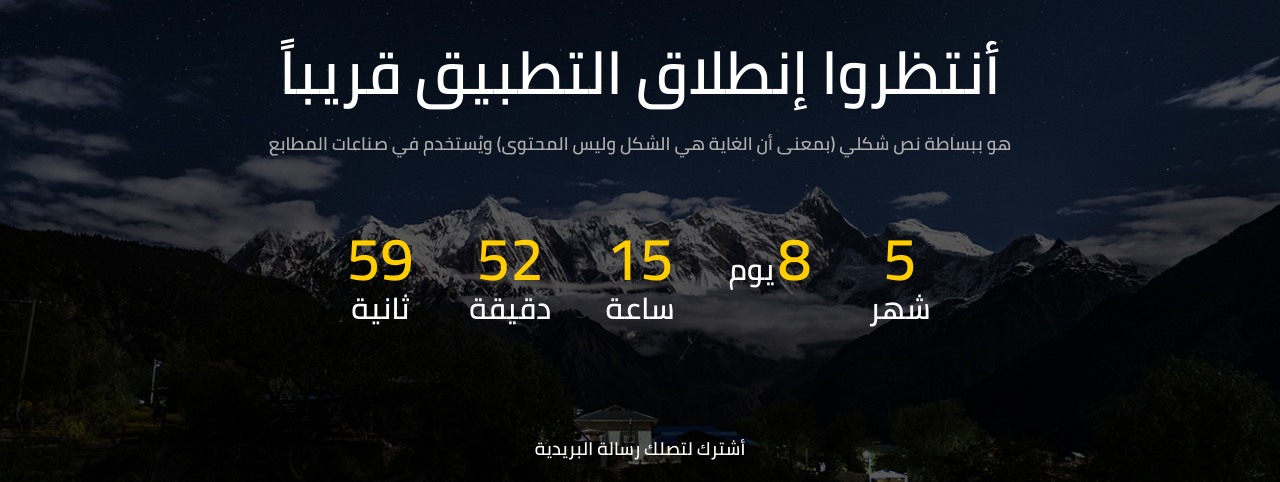
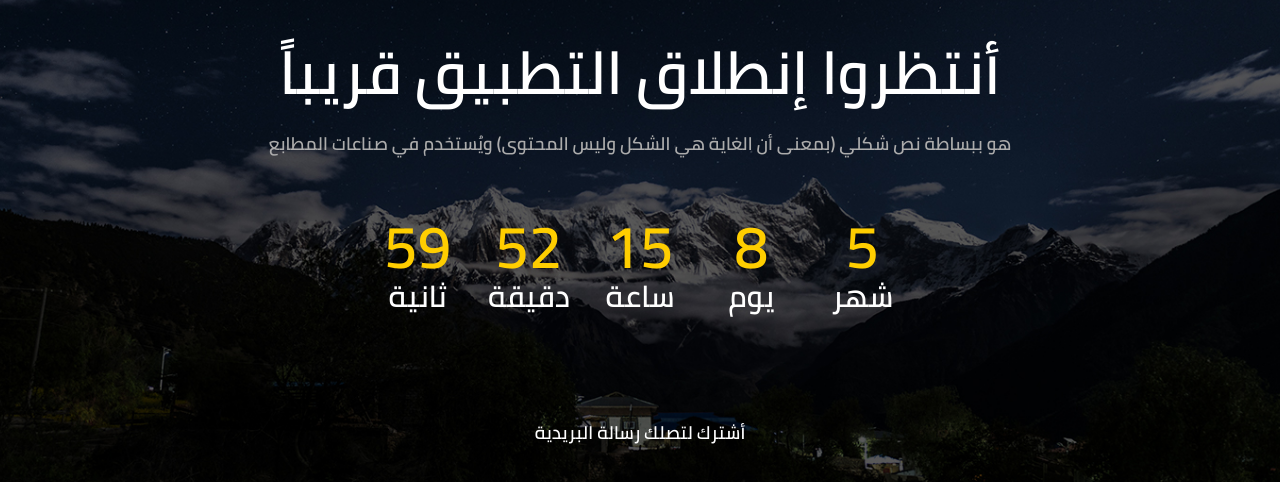
Before and after one commit to Sam-omar322/sam-omar322coming-soon.github.io, a plain HTML site: page index.html in a window 1280 px wide. Shown: the part 308-790 px from the top of the page. Drawn offline with Linux system fonts and the light colour scheme.

Commit message:
fix style

```diff
--- a/css/styles.css
+++ b/css/styles.css
@@ -261,6 +261,18 @@ footer .social-media .email a .fa-envelope {
     }
 }
 
+@media (max-width: 576px) {
+    header .count-down .container-fluid .count-amount, header .count-down .container-fluid .count-period {
+        font-size: 20px;
+    }
+}
+
+@media (max-width: 411px) {
+    footer .social-media ul {
+        width: 100%;
+    }
+}
+
 @media (max-width: 375px){
     header .heading-page h1 {
         font-size: 25px;
@@ -271,7 +283,4 @@ footer .social-media .email a .fa-envelope {
     header .count-down .container-fluid .m-2 {
         margin: 0 !important
     }
-    footer .social-media ul {
-        width: 90%
-    }
 }
--- a/index.html
+++ b/index.html
@@ -29,24 +29,24 @@
             </div>
             <div class="count-down my-5 pb-5 d-inline-block">
                 <div class="container-fluid">
-                    <div class="row justify-content-between text-white">
-                        <div class="col-2 m-2">
+                    <div class="row justify-content-between text-white g-2">
+                        <div class="time-box col-2 m-1">
                             <span class="count-amount" id="months"></span>
                             <span class="count-period">شهر</span>
                         </div>
-                        <div class="col-2 m-2">
+                        <div class="time-box col-2 m-1">
                             <span class="count-amount" id="days"></span>
                             <span class="count-period">يوم</span>
                         </div>
-                        <div class="col-2 m-2">
+                        <div class="time-box col-2 m-1">
                             <span class="count-amount" id="hours"></span>
                             <span class="count-period">ساعة</span>
                         </div>
-                        <div class="col-2 m-2">
+                        <div class="time-box col-2 m-1">
                             <span class="count-amount" id="minutes"></span>
                             <span class="count-period">دقيقة</span>
                         </div>
-                        <div class="col-2 m-2">
+                        <div class="time-box col-2 m-1">
                             <span class="count-amount" id="seconds"></span>
                             <span class="count-period">ثانية</span>
                         </div>
```
